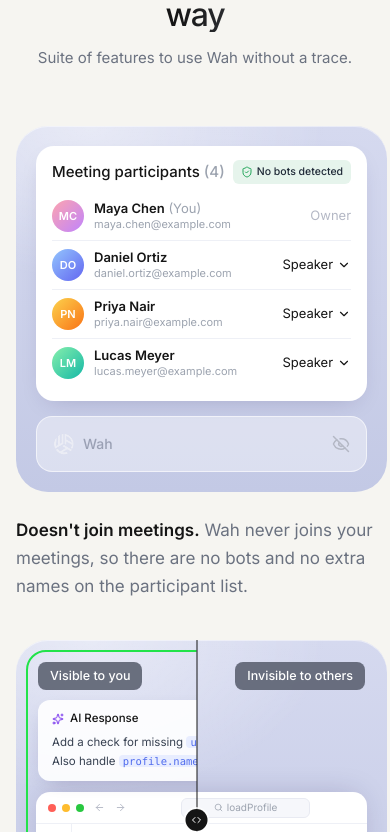
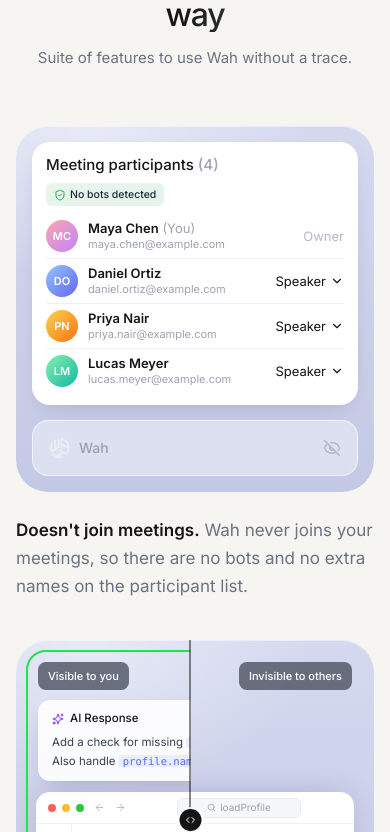
Before and after one commit to raffay5529/wahai-website, a Next.js app: page / in a window 390 px wide. Shown: the part 3552-4384 px from the top of the page. Built offline with nearby package versions, Linux system fonts and the light colour scheme.

Commit message:
finished

```diff
--- a/app/layout.tsx
+++ b/app/layout.tsx
@@ -8,8 +8,12 @@ const inter = Inter({
 });
 
 export const metadata: Metadata = {
-  title: "Create Next App",
-  description: "Generated by create next app",
+  title: "Wah AI | Undetectable AI Notetaker & Meeting Assistant",
+  description:
+    "Wah is an undetectable AI notetaker and meeting assistant. It never joins your calls, stays invisible on screen share, and gives you answers in real time.",
+  icons: {
+    icon: "/wahlogo.png",
+  },
 };
 
 export default function RootLayout({ children }: LayoutProps<"/">) {
--- a/components/UndetectableSection.tsx
+++ b/components/UndetectableSection.tsx
@@ -33,7 +33,7 @@ const TILE_BG =
   "radial-gradient(90% 60% at 20% 0%, rgba(255,255,255,0.45) 0%, rgba(255,255,255,0) 70%), linear-gradient(180deg, #d5d9ef 0%, #c3c9e5 100%)";
 
 const PILL =
-  "rounded-lg bg-[#5d6272]/90 px-3 py-1.5 text-[12.5px] font-medium leading-4 text-white backdrop-blur-sm";
+  "whitespace-nowrap rounded-lg bg-[#5d6272]/90 px-2.5 py-1.5 text-[11px] font-medium leading-4 text-white backdrop-blur-sm sm:px-3 sm:text-[12.5px]";
 const CODE_CHIP =
   "rounded bg-[#e8edff] px-1 font-mono text-[10.5px] text-[#4f6bed]";
 
@@ -71,13 +71,13 @@ function Key({ children, wide = false }: { children: ReactNode; wide?: boolean }
 // Card 1: the participant list has no bot, and the widget is ghosted out.
 function ParticipantsVisual() {
   return (
-    <div className="flex h-full flex-col justify-between px-5 py-5">
-      <div className="rounded-[18px] bg-white px-4 py-3.5 shadow-[0_8px_24px_-12px_rgba(30,20,80,0.25)]">
-        <div className="flex items-center justify-between gap-2">
+    <div className="flex h-full flex-col justify-between px-4 py-4 sm:px-5 sm:py-5">
+      <div className="rounded-[18px] bg-white px-3.5 py-3 shadow-[0_8px_24px_-12px_rgba(30,20,80,0.25)] sm:px-4 sm:py-3.5">
+        <div className="flex flex-wrap items-center justify-between gap-x-2 gap-y-1.5">
           <span className="whitespace-nowrap text-[15px] font-medium text-[#151515]">
             Meeting participants <span className="text-[#9ca3af]">(4)</span>
           </span>
-          <span className="inline-flex items-center gap-1 whitespace-nowrap rounded-md bg-[#e6f4ec] px-2 py-1 text-[10.5px] font-medium text-[#1f2937]">
+          <span className="inline-flex shrink-0 items-center gap-1 whitespace-nowrap rounded-md bg-[#e6f4ec] px-2 py-1 text-[10.5px] font-medium text-[#1f2937]">
             <ShieldCheck size={12} className="text-[#22a559]" />
             No bots detected
           </span>
@@ -87,7 +87,7 @@ function ParticipantsVisual() {
           {PEOPLE.map((p) => (
             <li
               key={p.email}
-              className="und-row flex items-center gap-2.5 border-t border-[#eef0f6] py-2 first:border-t-0"
+              className="und-row flex items-center gap-2.5 border-t border-[#eef0f6] py-1.5 first:border-t-0 sm:py-2"
             >
               <span
                 className="flex h-8 w-8 shrink-0 items-center justify-center rounded-full text-[11px] font-semibold text-white"
@@ -207,10 +207,13 @@ function SplitVisual() {
             <Sparkles size={12} className="text-[#7c3aed]" />
             AI Response
           </div>
-          <p className="m-0 mt-1.5 whitespace-nowrap text-[11.5px] leading-[19px] text-[#374151]">
-            Add a check for missing <code className={CODE_CHIP}>userId</code> before
-            <br />
-            Also handle <code className={CODE_CHIP}>profile.name</code> safely to avoid
+          <p className="m-0 mt-1.5 text-[11.5px] leading-[19px] text-[#374151]">
+            <span className="block truncate">
+              Add a check for missing <code className={CODE_CHIP}>userId</code> before
+            </span>
+            <span className="block truncate">
+              Also handle <code className={CODE_CHIP}>profile.name</code> safely to avoid
+            </span>
           </p>
         </div>
       </div>
@@ -455,9 +458,9 @@ export default function UndetectableSection() {
           Suite of features to use {PRODUCT_NAME} without a trace.
         </p>
 
-        <div className="mx-auto mt-14 grid max-w-[420px] gap-10 lg:max-w-none lg:grid-cols-3 lg:gap-7">
+        <div className="mx-auto mt-14 grid max-w-[420px] grid-cols-1 gap-10 lg:max-w-none lg:grid-cols-3 lg:gap-7">
           {CARDS.map(({ lead, body, Visual }) => (
-            <article key={lead} className="und-card">
+            <article key={lead} className="und-card min-w-0">
               <div
                 aria-hidden="true"
                 className="und-tile relative h-[366px] overflow-hidden rounded-[32px] shadow-[inset_0_1px_0_rgba(255,255,255,0.5)]"
```
Also changed, not shown: 2 other files (tests, documents, lock files or other folders).
